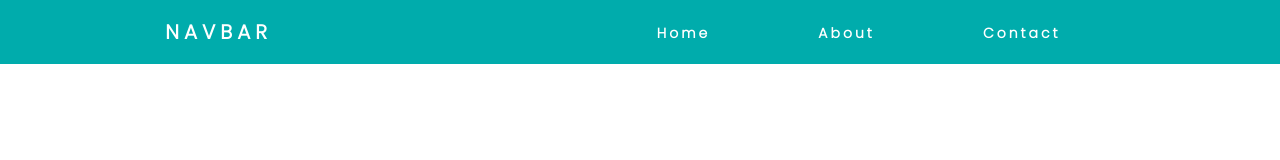
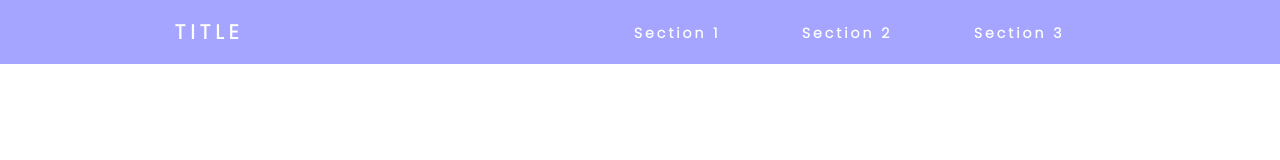
Before and after one commit to leonden/responsive-navbar, a plain HTML site: page index.html in a window 1280 px wide. Drawn offline with Linux system fonts and the light colour scheme.

Commit message:
optimization

```diff
--- a/index.html
+++ b/index.html
@@ -17,12 +17,12 @@
   <body>
     <nav>
       <div class="logo">
-        <h4>NavBar</h4>
+        <h4>Title</h4>
       </div>
       <ul class="nav-links">
-        <li><a href="#">Home</a></li>
-        <li><a href="#">About</a></li>
-        <li><a href="#">Contact</a></li>
+        <li><a href="#">Section 1</a></li>
+        <li><a href="#">Section 2</a></li>
+        <li><a href="#">Section 3</a></li>
       </ul>
       <div class="burger">
         <div class="line1"></div>
--- a/style.css
+++ b/style.css
@@ -19,7 +19,7 @@ nav {
   justify-content: space-around;
   align-items: center;
   min-height: 8vh;
-  background: rgb(0, 172, 172);
+  background: rgb(165, 165, 255);
 }
 
 .logo {
@@ -75,7 +75,7 @@ nav {
     right: 0px;
     height: 92vh;
     top: 8vh;
-    background: rgb(0, 172, 172);
+    background: rgb(165, 165, 255);
     display: flex;
     flex-direction: column;
     align-items: center;
```
